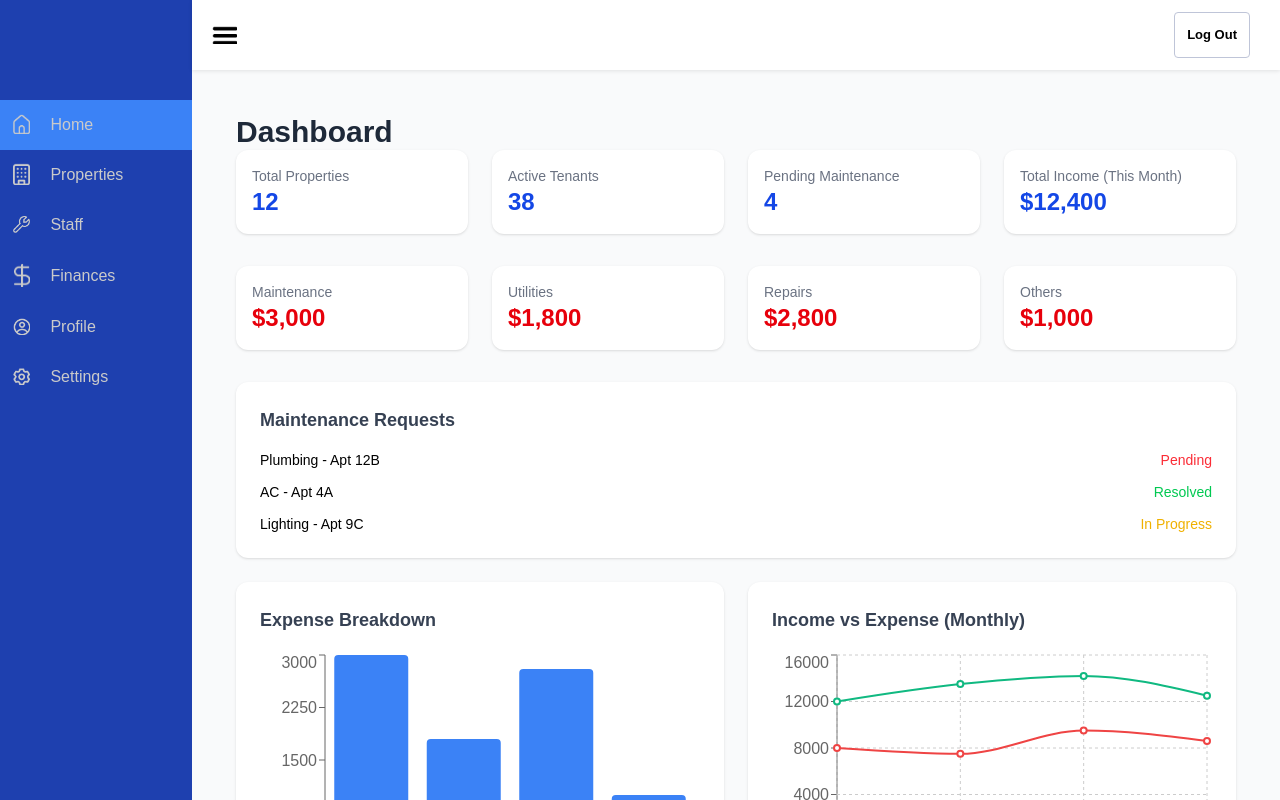
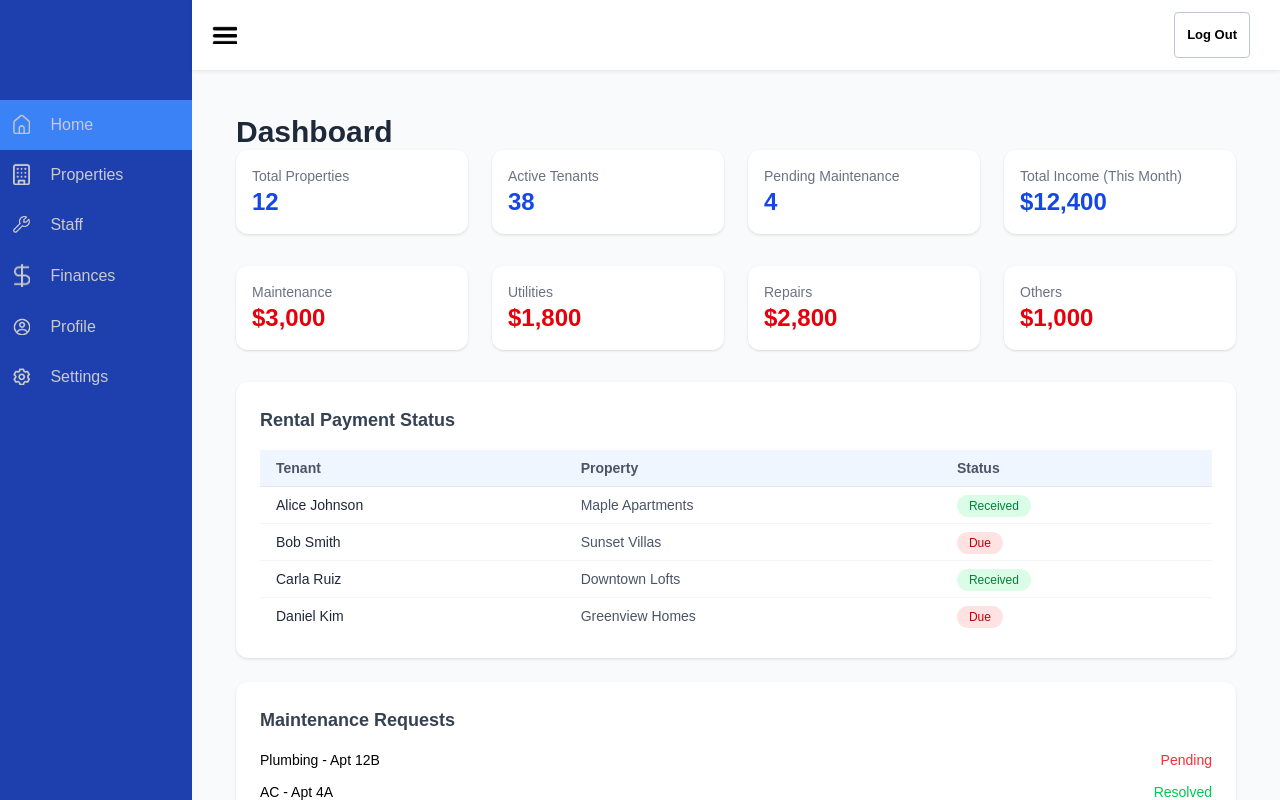
Before and after one commit to SyedHuzaifa007/Appartment-and-Tenant-Management-System, a React (Vite) app in the folder frontend/atms/: page /landlord/home in a window 1280 px wide. Shown: the top 800 px of the page. Built offline with nearby package versions, Linux system fonts and the light colour scheme.

Commit message:
Update HomePage.jsx

```diff
--- a/frontend/atms/src/pages/Lanlord_Pages/HomePage.jsx
+++ b/frontend/atms/src/pages/Lanlord_Pages/HomePage.jsx
@@ -26,6 +26,13 @@ const incomeByProperty = [
   { name: "Greenview Homes", value: 1900 },
 ];
 
+const rentalStatusData = [
+  { tenant: "Alice Johnson", property: "Maple Apartments", status: "Received" },
+  { tenant: "Bob Smith", property: "Sunset Villas", status: "Due" },
+  { tenant: "Carla Ruiz", property: "Downtown Lofts", status: "Received" },
+  { tenant: "Daniel Kim", property: "Greenview Homes", status: "Due" },
+];
+
 
 const HomePage = () => {
   return (
@@ -51,6 +58,42 @@ const HomePage = () => {
           />
         ))}
       </div>
+
+    {/* Rental Status Card */}
+    <div className="bg-white p-6 rounded-xl shadow col-span-1 lg:col-span-2">
+    <h3 className="text-lg font-semibold text-gray-700 mb-4">Rental Payment Status</h3>
+    <div className="overflow-x-auto">
+      <table className="min-w-full divide-y divide-gray-200 text-sm">
+        <thead className="bg-blue-50">
+          <tr>
+            <th className="px-4 py-2 text-left font-semibold text-gray-600">Tenant</th>
+            <th className="px-4 py-2 text-left font-semibold text-gray-600">Property</th>
+            <th className="px-4 py-2 text-left font-semibold text-gray-600">Status</th>
+          </tr>
+        </thead>
+        <tbody className="bg-white divide-y divide-gray-100">
+          {rentalStatusData.map((item, idx) => (
+            <tr key={idx}>
+              <td className="px-4 py-2 text-gray-800">{item.tenant}</td>
+              <td className="px-4 py-2 text-gray-600">{item.property}</td>
+              <td className="px-4 py-2">
+                <span
+                  className={`px-3 py-1 rounded-full text-xs font-medium ${
+                    item.status === "Received"
+                      ? "bg-green-100 text-green-700"
+                      : "bg-red-100 text-red-700"
+                  }`}
+                >
+                  {item.status}
+                      </span>
+                    </td>
+                  </tr>
+                ))}
+              </tbody>
+            </table>
+          </div>
+        </div>
+        <br />
 
       {/* Maintenance Summary */}
       <div className="bg-white p-6 rounded-xl shadow">
```
